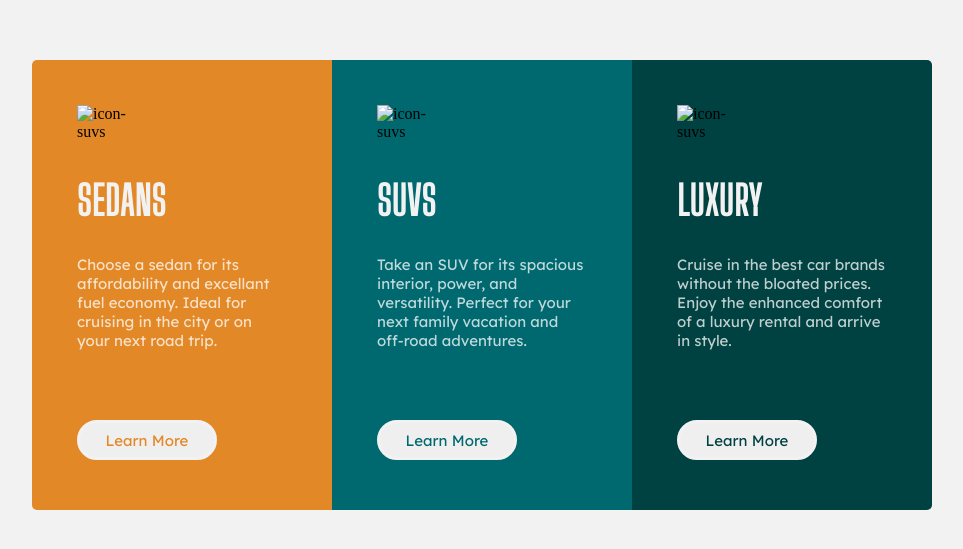
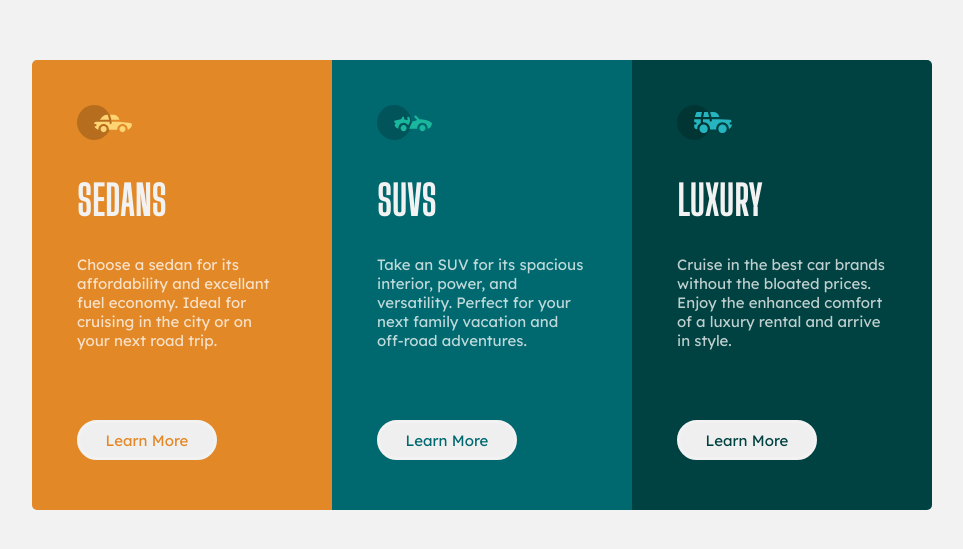
Before and after one commit to arminsayar/visit-card2, a plain HTML site: page index.html in a window 1280 px wide. Shown: the part 115-664 px from the top of the page, without its empty margins (158-1121 px from the left). Drawn offline with Linux system fonts and the light colour scheme.

Commit message:
Update index.html

```diff
--- a/index.html
+++ b/index.html
@@ -5,7 +5,7 @@
 <head>
     <title>Visit Card</title>
     <link rel="stylesheet" href="styles.css" type="text/css">
-    <link rel="icon" type="image/png" href="images/favicon-32x32.png">
+    <link rel="icon" type="image/png" href="favicon-32x32.png">
     <link rel="preconnect" href="https://fonts.googleapis.com">
     <link rel="preconnect" href="https://fonts.gstatic.com" crossorigin>
     <link href="https://fonts.googleapis.com/css2?family=Big+Shoulders+Display&family=Lexend+Deca&display=swap"
@@ -16,7 +16,7 @@
 <body>
     <div id="main-div">
         <div id="orange-div">
-            <img id="orange__img-svg" src="images/icon-sedans.svg" type="image/svg" alt="icon-suvs"></img>
+            <img id="orange__img-svg" src="icon-sedans.svg" type="image/svg" alt="icon-suvs"></img>
             <h1 id="orange__text-h1">SEDANS</h1>
             <p id="orange__text-p">Choose a sedan for its </br> affordability and excellant </br> fuel economy. Ideal
                 for </br> cruising in the city or on </br> your
@@ -24,13 +24,13 @@
             <button id="orange__text-button">Learn More</button>
         </div>
         <div id="cyan-div">
-            <img id="cyan__img-svg" src="images/icon-luxury.svg" type="image/svg" alt="icon-suvs"></img>
+            <img id="cyan__img-svg" src="icon-luxury.svg" type="image/svg" alt="icon-suvs"></img>
             <h1 id="cyan__text-h1">SUVS</h1>
             <p id="cyan__text-p">Take an SUV for its spacious </br> interior, power, and </br> versatility. Perfect for your </br> next family vacation and </br> off-road adventures. </p>
             <button id="cyan__text-button">Learn More</button>
         </div>
         <div id="cyan-div2">
-            <img id="cyan2__img-svg" src="images/icon-suvs.svg" type="image/svg" alt="icon-suvs"></img>
+            <img id="cyan2__img-svg" src="icon-suvs.svg" type="image/svg" alt="icon-suvs"></img>
             <h1 id="cyan2__text-h1">LUXURY</h1>
             <p id="cyan2__text-p">Cruise in the best car brands </br> without the bloated prices. </br> Enjoy the enhanced comfort </br> of a luxury rental and arrive </br> in style. </p>
             <button id="cyan2__text-button">Learn More</button>
```
